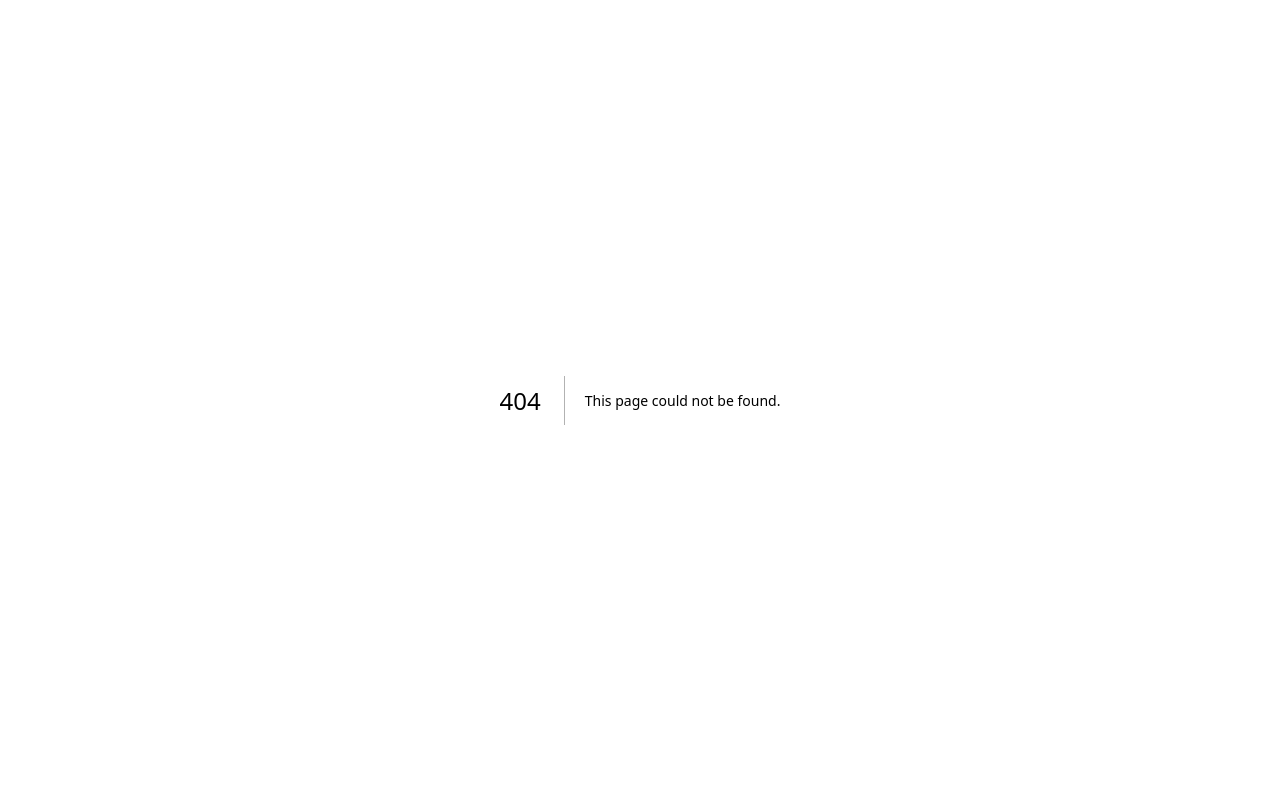
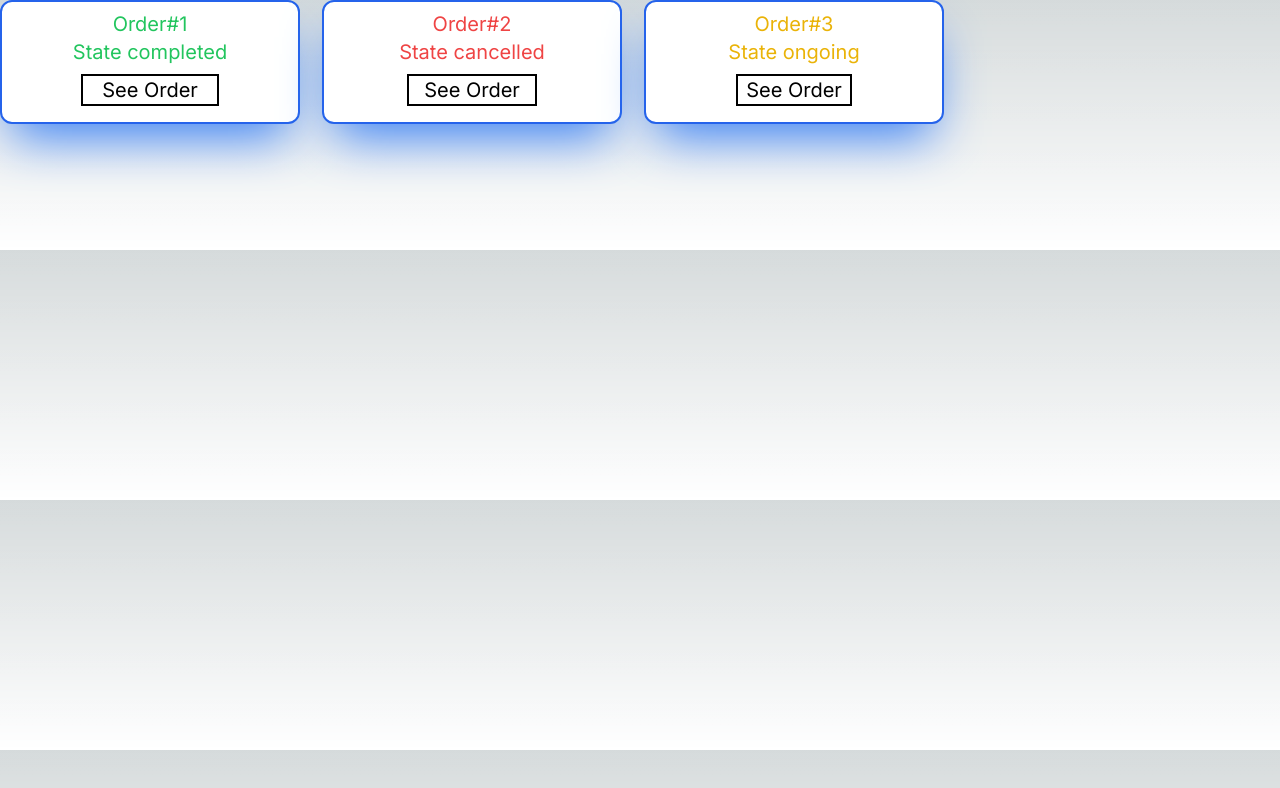
Before and after one commit to Vanilla-Player/SGI-FrontEnd, a Next.js app: page /orders in a window 1280 px wide. Before the commit this address had no page. Shown: the top 788 px of the page. Built offline with nearby package versions, Linux system fonts and the light colour scheme.

Commit message:
Ruta y estilo visualizacion de ordenes

```diff
--- a/app/graphs/[id]/page.tsx
+++ b/app/graphs/[id]/page.tsx
@@ -1,7 +1,7 @@
 "use client";
 import DynamicGraph from "@/components/DynamicGrapgh";
 
-const Page = ({ params }: { params: { id: string } }) => {
+const Page = ({}: { params: { id: string } }) => {
   const data: Array<any> = [
     { time: "2018-12-22", value: 32.51 },
     { time: "2018-12-23", value: 31.11 },
@@ -14,24 +14,30 @@ const Page = ({ params }: { params: { id: string } }) => {
     { time: "2018-12-30", value: 22.68 },
     { time: "2018-12-31", value: 22.67 },
   ];
-  const { id } = params;
+  const stock = 22;
+  const prediccion = 32;
+  const diferencia = stock - prediccion;
+
   return (
     <div className="flex h-screen w-screen justify-center p-2">
       <div className="h-2/3 w-3/4 rounded-xl border-2 border-blue-600 bg-white p-5 shadow-2xl shadow-blue-500 ">
         <DynamicGraph data={data} />
         <div className="mt-10 flex justify-between">
-          <p className=" rounded-xl border-2 border-blue-600 bg-white p-5 text-black shadow-2xl shadow-blue-500">
-            Promedio
+          <p className="rounded-xl border-2 border-blue-600 bg-white p-5 text-black shadow-2xl shadow-blue-500">
+            Stock: {stock}
           </p>
           <p className="rounded-xl border-2 border-blue-600 bg-white p-5 text-black shadow-2xl shadow-blue-500">
-            Total
+            Prediccion: {prediccion}
           </p>
-          <p className="rounded-xl border-2 border-blue-600 bg-white p-5 text-black shadow-2xl shadow-blue-500">
-            Diferencia
-          </p>
-          <p className="rounded-xl border-2 border-blue-600 bg-white p-5 text-black shadow-2xl shadow-blue-500">
-            {id}
-          </p>
+          {diferencia < 0 ? (
+            <p className="rounded-xl border-2 border-blue-600 bg-white p-5 text-red-500 shadow-2xl shadow-blue-500">
+              Diferencia: {stock - prediccion}
+            </p>
+          ) : (
+            <p className="rounded-xl border-2 border-blue-600 bg-white p-5 text-green-500 shadow-2xl shadow-blue-500">
+              Diferencia: {stock - prediccion}
+            </p>
+          )}
         </div>
       </div>
     </div>
--- a/app/graphs/page.tsx
+++ b/app/graphs/page.tsx
@@ -1,5 +1,3 @@
-"use client";
-
 import React from "react";
 import Card from "../../components/Card";
 
--- /dev/null
+++ b/app/orders/page.tsx
@@ -0,0 +1,25 @@
+import React from "react";
+import Card from "@/components/Card";
+const Orders: React.FC = () => {
+  const contentType: string = "order";
+
+  const data = [
+    { id: 1, state: "completed" },
+    { id: 2, state: "cancelled" },
+    { id: 3, state: "ongoing" },
+  ];
+
+  return (
+    <div className="grid gap-2 sm:grid-cols-2 lg:grid-cols-3 xl:grid-cols-4">
+      {data.map((order, index) => (
+        <Card
+          key={order.id}
+          contentType={contentType}
+          dataToRender={data[index]}
+        />
+      ))}
+    </div>
+  );
+};
+
+export default Orders;
--- /dev/null
+++ b/app/storage/page.tsx
@@ -0,0 +1,10 @@
+import React from "react";
+import Card from "@/components/Card";
+
+const Storage: React.FC = () => {
+  const contenType = "shelving";
+
+  return <Card contentType={contenType} dataToRender={null} />;
+};
+
+export default Storage;
--- a/components/Card.tsx
+++ b/components/Card.tsx
@@ -1,9 +1,10 @@
 import React from "react";
 import Graph from "./graph";
+import Order from "./order";
 
 interface Card {
   contentType: string;
-  dataToRender: Array<any>;
+  dataToRender: any;
 }
 
 const Card: React.FC<Card> = (props) => {
@@ -15,12 +16,14 @@ const Card: React.FC<Card> = (props) => {
       contenToRender = <Graph data={dataToRender} />;
       break;
     case "order":
-      contenToRender;
+      contenToRender = (
+        <Order state={dataToRender.state} id={dataToRender.id} />
+      );
       break;
     case "carrier":
       contenToRender;
       break;
-    case "storage":
+    case "shelving":
       contenToRender;
 
     default:
--- a/components/DynamicGrapgh.tsx
+++ b/components/DynamicGrapgh.tsx
@@ -1,3 +1,4 @@
+"use client";
 import React, { useEffect, useRef } from "react";
 import { createChart, ColorType } from "lightweight-charts";
 
--- /dev/null
+++ b/components/order.tsx
@@ -0,0 +1,40 @@
+import React from "react";
+import Link from "next/link";
+
+interface Order {
+  id: number;
+  state: string;
+}
+
+const Order: React.FC<Order> = (props) => {
+  const { id, state } = props;
+  let textColor = "";
+  switch (state) {
+    case "cancelled":
+      textColor = "text-red-500";
+      break;
+    case "completed":
+      textColor = "text-green-500";
+      break;
+    case "ongoing":
+      textColor = "text-yellow-500";
+      break;
+    default:
+      textColor = "text-gray-700"; // Default color for other cases
+  }
+
+  return (
+    <div className={`text-xl ${textColor} flex flex-col p-2 align-middle`}>
+      <p className="text-center">Order#{id}</p>
+      <p>State {state}</p>
+      <Link
+        className="m-2 border-2 border-black text-center text-black"
+        href={`orders/${id}`}
+      >
+        See Order
+      </Link>
+    </div>
+  );
+};
+
+export default Order;
```
